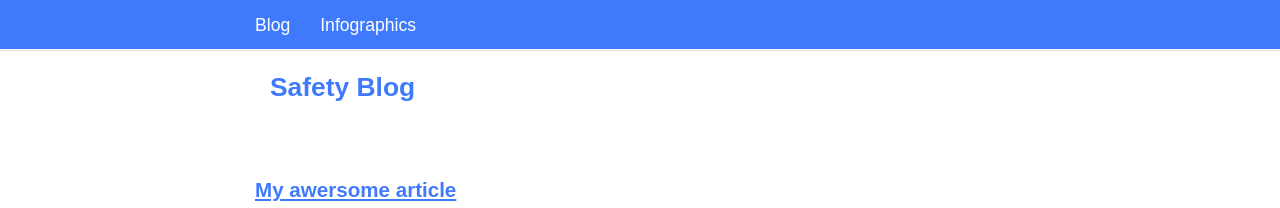
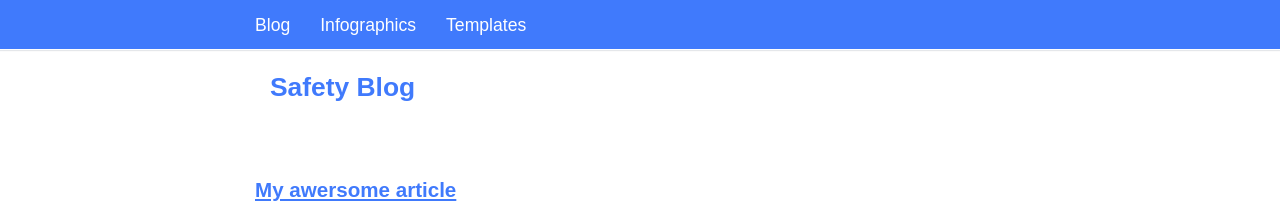
Before and after one commit to Flaaim/safe, a Jekyll site: the page built from index.html, in a window 1280 px wide. Shown: the top 208 px of the page. Built offline with Jekyll 4.4.1, drawn with Linux system fonts in a browser that asks for light colours; some web fonts are replaced.

Commit message:
Update header.html

```diff
--- a/_includes/header.html
+++ b/_includes/header.html
@@ -7,6 +7,7 @@
 {% endif %} {% endfor %}
 <li><a href="{{ "/blog" | prepend: site.baseurl }}">Blog</a></li>
 <li><a href="{{ "/infographics" | prepend: site.baseurl }}">Infographics</a></li>
+				<li><a href="{{ "/templates" | prepend: site.baseurl }}">Templates</a></li>
 			</ul>
 
 		</nav>
```
